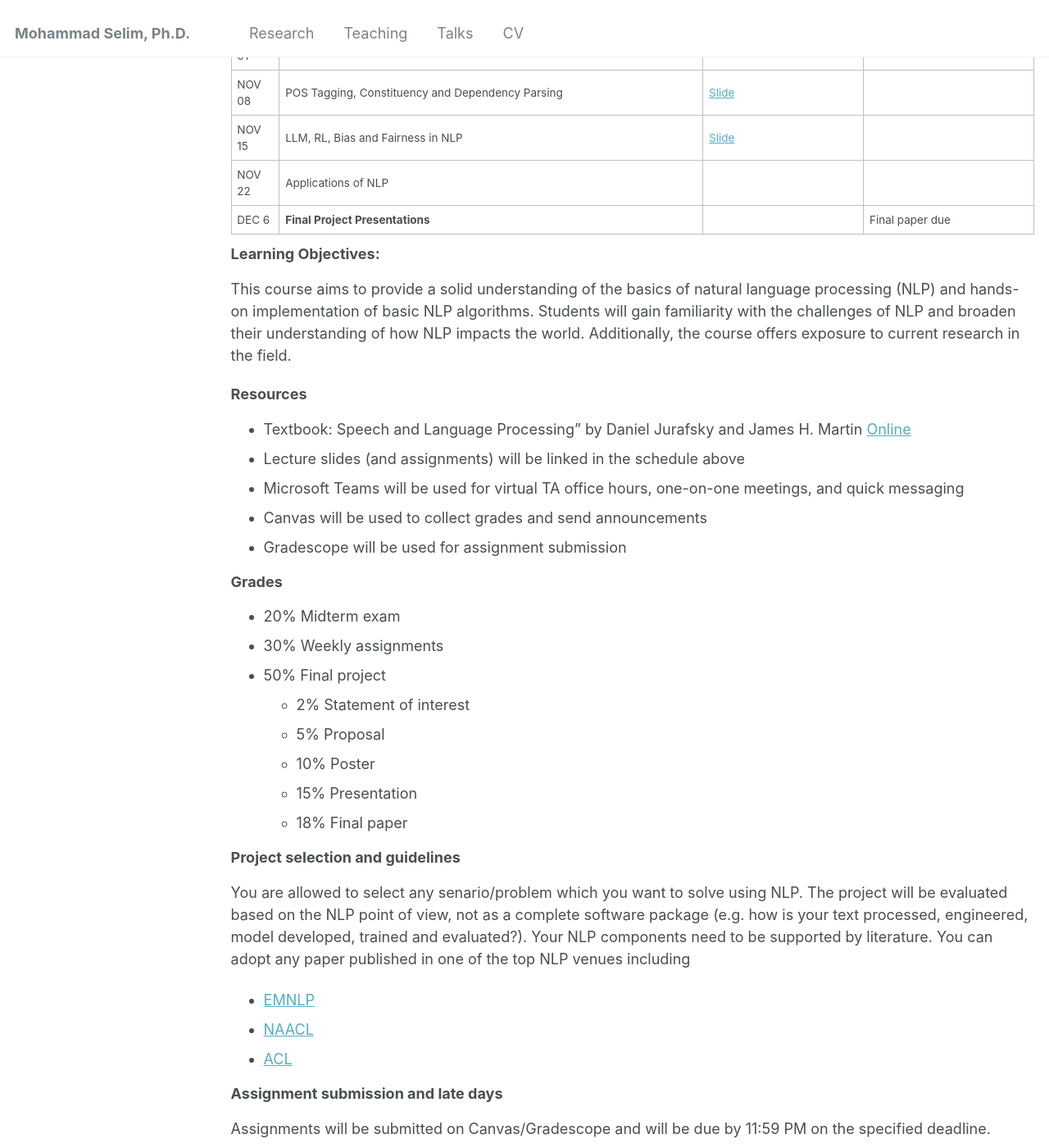
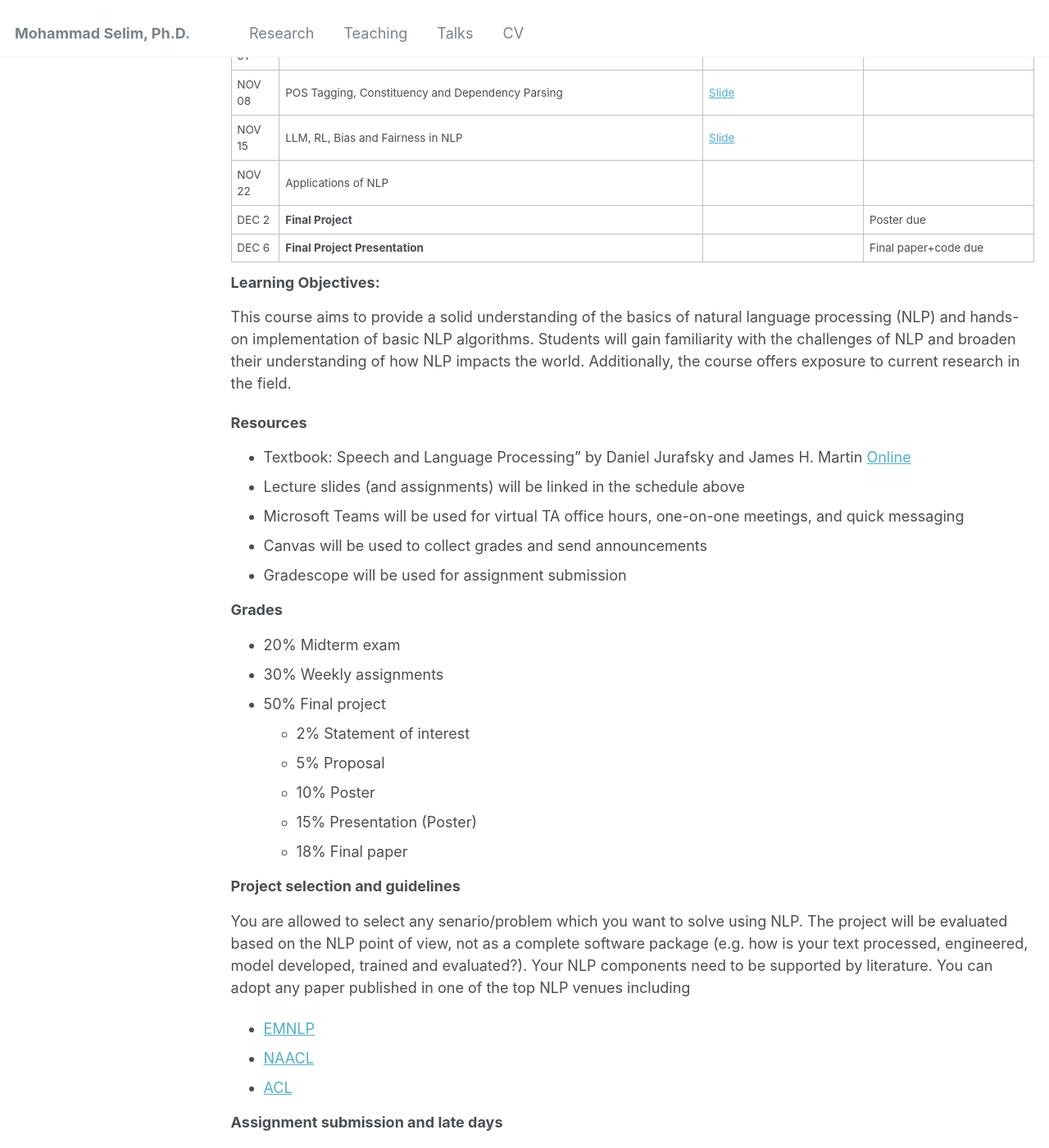
Before and after one commit to selimmd/selimmd.github.io, a Jekyll site: the page built from _teaching/nlp2024.md, in a window 1280 px wide and 1400 px high, scrolled down 1103 px. Shown: the whole window at 82% size. Built offline with Jekyll 4.4.1, drawn with Linux system fonts in a browser that asks for light colours.

Commit message:
Update nlp2024.md

```diff
--- a/_teaching/nlp2024.md
+++ b/_teaching/nlp2024.md
@@ -46,7 +46,8 @@ h2, h3, h4, h5, h6 {margin: 0;}
 | NOV 08  | POS Tagging, Constituency and Dependency Parsing | [Slide](https://docs.google.com/presentation/d/1Lwh6cHxdc5bwZItJ-8oBP-xPPAanEAGG/edit?usp=sharing&ouid=115579883578265764099&rtpof=true&sd=true)  |  |
 | NOV 15 | LLM, RL, Bias and Fairness in NLP | [Slide](https://docs.google.com/presentation/d/1UszXKr7jF5sQhZjqcQBs0Ff7wYSJwP3q/edit?usp=sharing&ouid=115579883578265764099&rtpof=true&sd=true)|  |
 | NOV 22 | Applications of NLP  | | |
-| DEC 6  | **Final Project Presentations** |  | Final paper due|
+| DEC 2  | **Final Project** |  | Poster due|
+| DEC 6  | **Final Project Presentation** |  | Final paper+code due|
 
 <!---
 [comment]: <br/>
@@ -76,7 +77,7 @@ This course aims to provide a solid understanding of the basics of natural langu
   - 2%  Statement of interest
   - 5%  Proposal
   - 10% Poster
-  - 15% Presentation
+  - 15% Presentation (Poster)
   - 18% Final paper
 <!--
 Final grades will be assigned based on the overall percentage calculated using the weightings listed above (no curving). There is no absolute direct mapping to letter grades, but the minimum overall percentage required to obtain each letter grade will be no higher than the following: A (94%), A- (90%), B+ (87%), B (83%), B- (80%), C- (65%).
```
